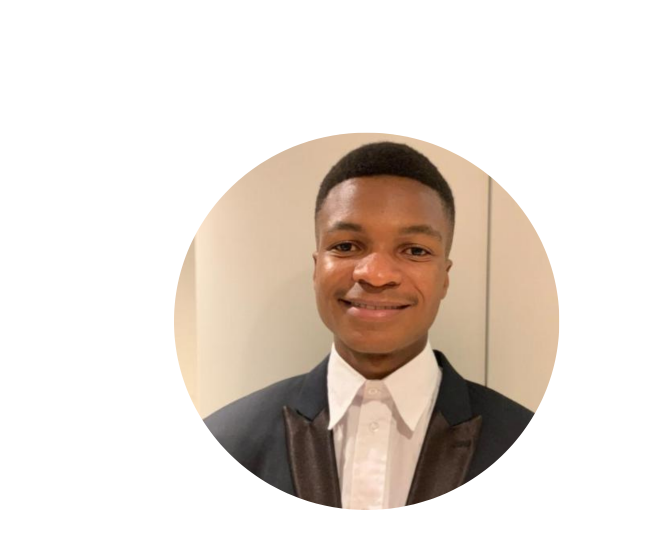
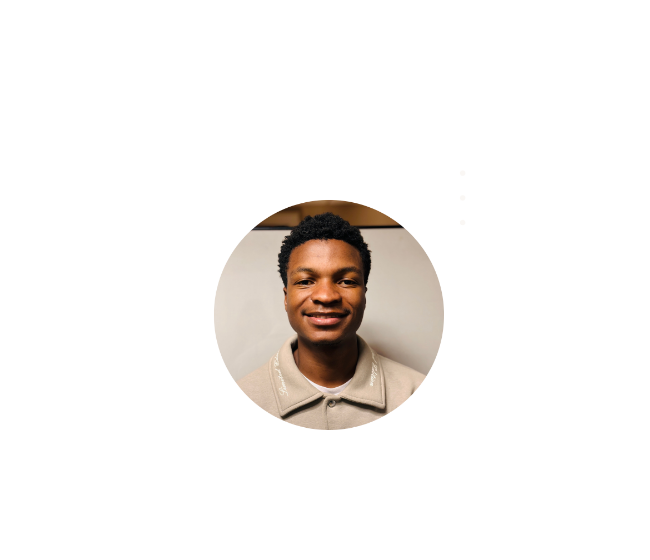
Before and after one commit to wellingtonmapise/personal-portfolio, a plain HTML site: page index.html in a window 1280 px wide. Shown: the part 174-734 px from the top of the page, 0-650 px from the left. Drawn offline with Linux system fonts and the light colour scheme.

Commit message:
updated resume and picture containers

```diff
--- a/index.html
+++ b/index.html
@@ -38,7 +38,7 @@
     </nav>
     <section id="profile">
       <div class="section__pic-container">
-        <img src="./assets/wellington profile.png" alt="Wellington profile picture" />
+        <img src="./assets/wellington-profile.png" alt="Wellington profile picture" />
       </div>
       <div class="section__text">
         <p class="section__text__p1">Hello, I'm</p>
@@ -47,7 +47,7 @@
         <div class="btn-container">
           <button
             class="btn btn-color-2"
-            onclick="window.open('./assets/Wellington Mapise, wpm44@cornell.edu, 2027, Resume.pdf')"
+            onclick="window.open('/assets/Wellington Paidamoyo Mapise, wpm44@cornell.edu, 2027, Resume.pdf')"
           >
             Download CV
           </button>
--- a/style.css
+++ b/style.css
@@ -310,7 +310,7 @@
  }
 
  .section__pic-container {
-   height: 400px;
+   height: 300px;
    width: 400px;
    margin: auto 0;
  }
```
Also changed, not shown: assets/wellington profile.png (deleted), assets/wellington-profile.png (added), 4 other files.
